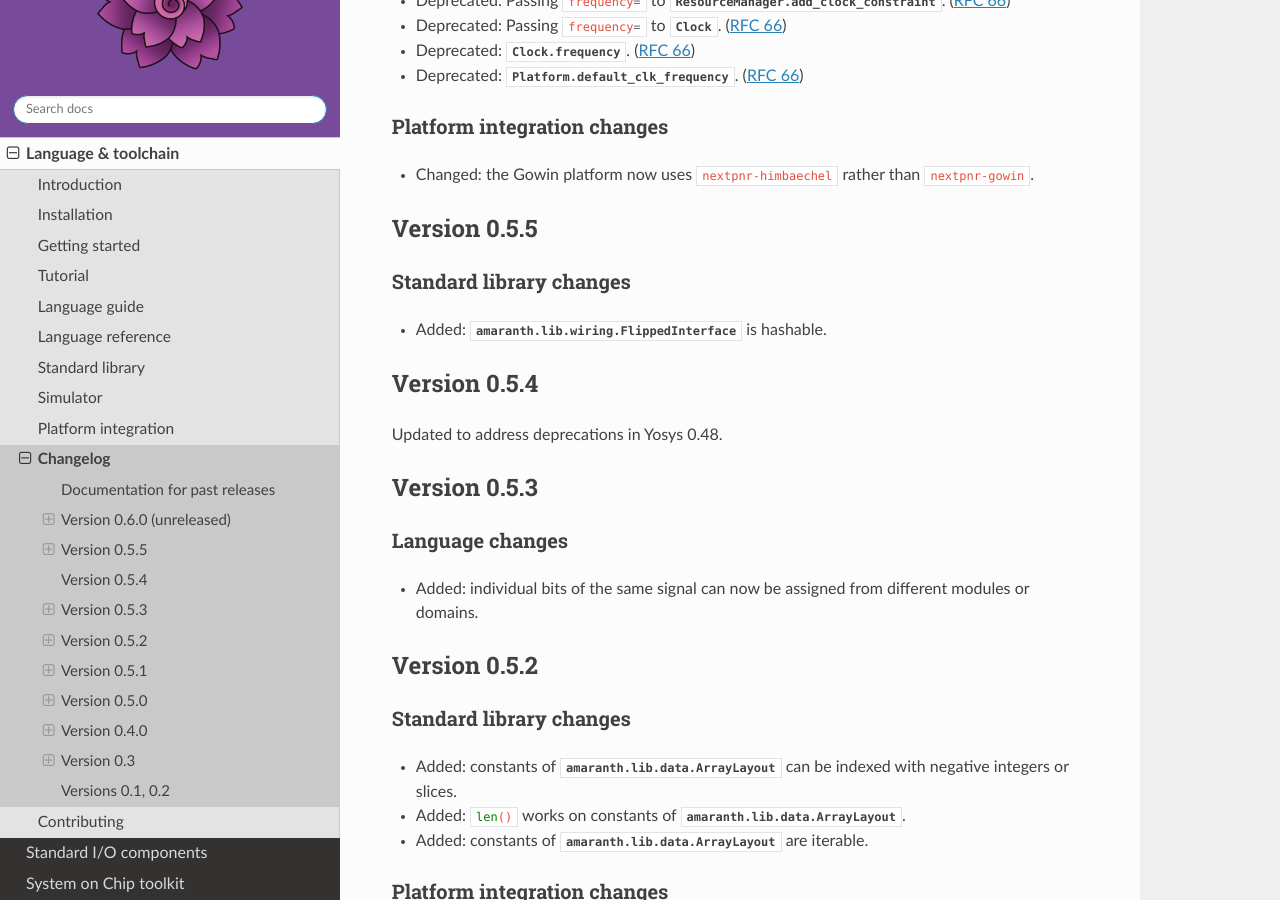
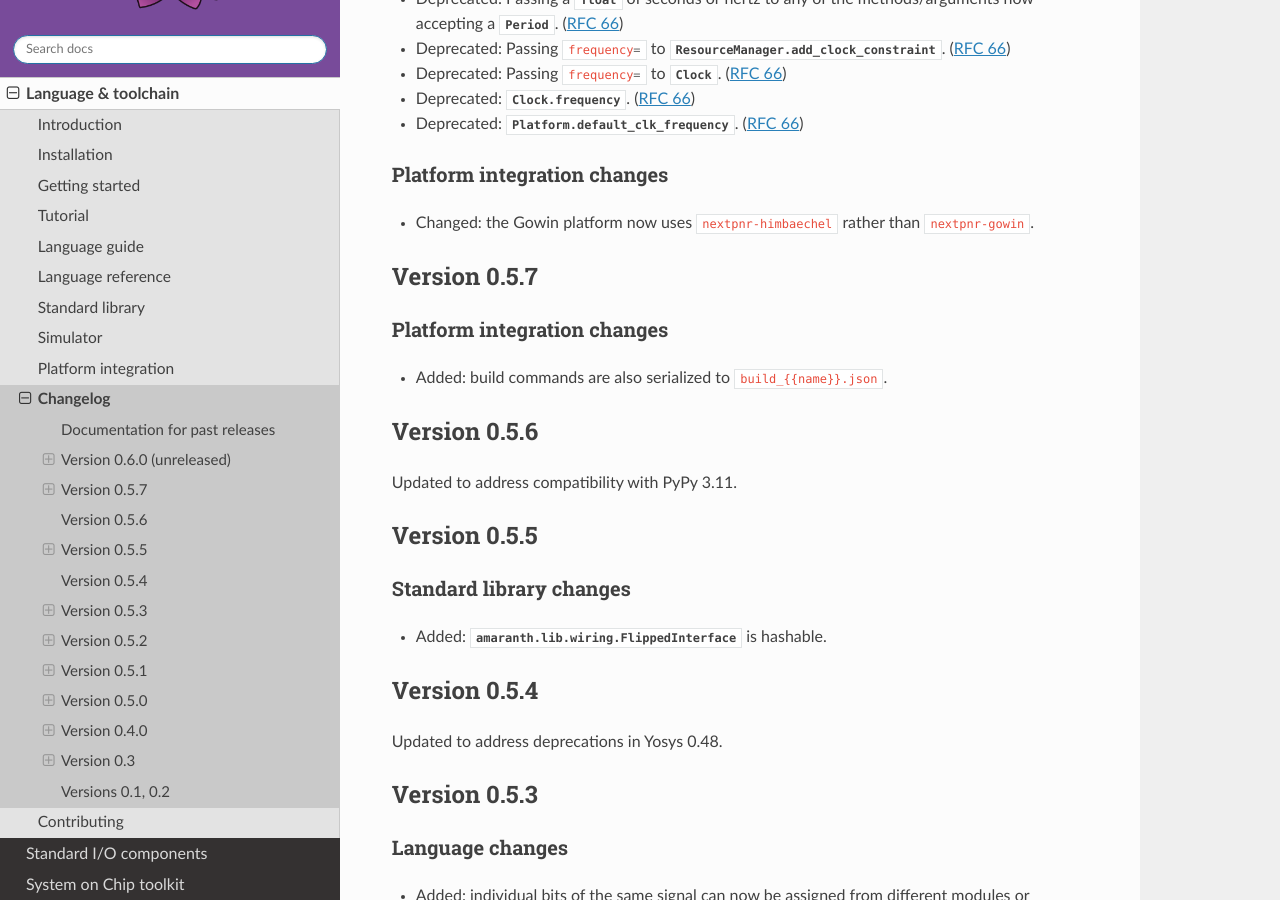
Before and after one commit to amaranth-lang/amaranth, a Sphinx documentation site: the page built from docs/changes.rst, in a window 1280 px wide and 900 px high, scrolled down 1708 px. Built offline with Sphinx 7.4.7 and the Read the Docs theme 3.1.0, drawn with Linux system fonts in a browser that asks for light colours; the version number could not be read and is left out; some of the changed text lies outside the part shown.

Commit message:
docs: update changelog.

```diff
--- a/docs/changes.rst
+++ b/docs/changes.rst
@@ -9,6 +9,8 @@ Documentation for past releases
 
 Documentation for past releases of the Amaranth language and toolchain is available online:
 
+* `Amaranth 0.5.7 <https://amaranth-lang.org/docs/amaranth/v0.5.7/>`_
+* `Amaranth 0.5.6 <https://amaranth-lang.org/docs/amaranth/v0.5.6/>`_
 * `Amaranth 0.5.5 <https://amaranth-lang.org/docs/amaranth/v0.5.5/>`_
 * `Amaranth 0.5.4 <https://amaranth-lang.org/docs/amaranth/v0.5.4/>`_
 * `Amaranth 0.5.3 <https://amaranth-lang.org/docs/amaranth/v0.5.3/>`_
@@ -90,6 +92,23 @@ Platform integration changes
 .. currentmodule:: amaranth.vendor
 
 * Changed: the Gowin platform now uses ``nextpnr-himbaechel`` rather than ``nextpnr-gowin``.
+
+
+Version 0.5.7
+=============
+
+Platform integration changes
+----------------------------
+
+.. currentmodule:: amaranth.vendor
+
+* Added: build commands are also serialized to ``build_{{name}}.json``.
+
+
+Version 0.5.6
+=============
+
+Updated to address compatibility with PyPy 3.11.
 
 
 Version 0.5.5
```
